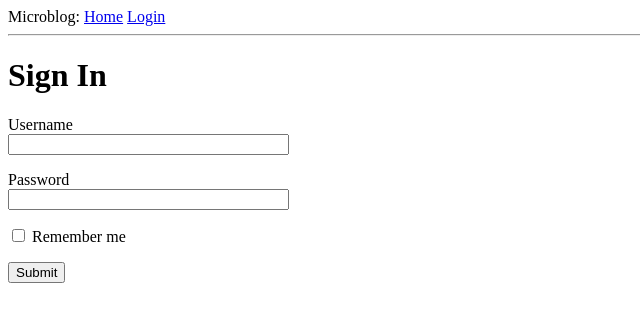
After one commit to tesoph/notes, a Python web app: template app/templates/login.html in a window 1280 px wide. The commit adds this page. Shown: the top 322 px of the page, without its empty margins (0-640 px from the left). Run offline with Jinja, Linux system fonts and the light colour scheme; the template is opened without the code that fills it: most values are stand-ins (such as "Sample title", 1, 10 or a date in 2020); form fields are guessed from the names that the template uses.

Commit message:
Add login.html, forms.py, update login/ route in routes.py

```diff
--- a/app/__init__.py
+++ b/app/__init__.py
@@ -1,8 +1,11 @@
 from flask import Flask
+from config import Config
 
 #Creates the app object as an instance of class Flask
 #__name__is a Python predefined variable which is set to the name of the module in which it is used.
 app = Flask(__name__)
+#'config' = config.py, Config is actual class
+app.config.from_object(Config)
 
 #routes module is imported at the bottom.
 #Workaround to circular imports
--- a/app/templates/base.html
+++ b/app/templates/base.html
@@ -7,7 +7,8 @@
       {% endif %}
     </head>
     <body>
-        <div>Microblog: <a href="/index">Home</a></div>
+        <div>Microblog:  <a href="/index">Home</a>
+          <a href="/login">Login</a></div>
         <hr>
         {% block content %}{% endblock %}
     </body>
--- /dev/null
+++ b/app/templates/login.html
@@ -0,0 +1,22 @@
+{% extends "base.html" %}
+<!-- The method attribute specifies the HTTP request method that should be used when submitting the form
+    to the server. The default is to send it with a GET request, but in almost all cases,
+    using a POST request makes for a better user experience because requests of this type can
+    submit the form data in the body of the request,
+    while GET requests add the form fields to the URL, cluttering the browser address bar-->
+{% block content %}
+    <h1>Sign In</h1>
+    <form action="" method="post" novalidate>
+        {{ form.hidden_tag() }}
+        <p>
+            {{ form.username.label }}<br>
+            {{ form.username(size=32) }}
+        </p>
+        <p>
+            {{ form.password.label }}<br>
+            {{ form.password(size=32) }}
+        </p>
+        <p>{{ form.remember_me() }} {{ form.remember_me.label }}</p>
+        <p>{{ form.submit() }}</p>
+    </form>
+{% endblock %}
```
Also changed, not shown: app/forms.py (added, +10 -0 lines), app/routes.py (+10 -1 lines).
